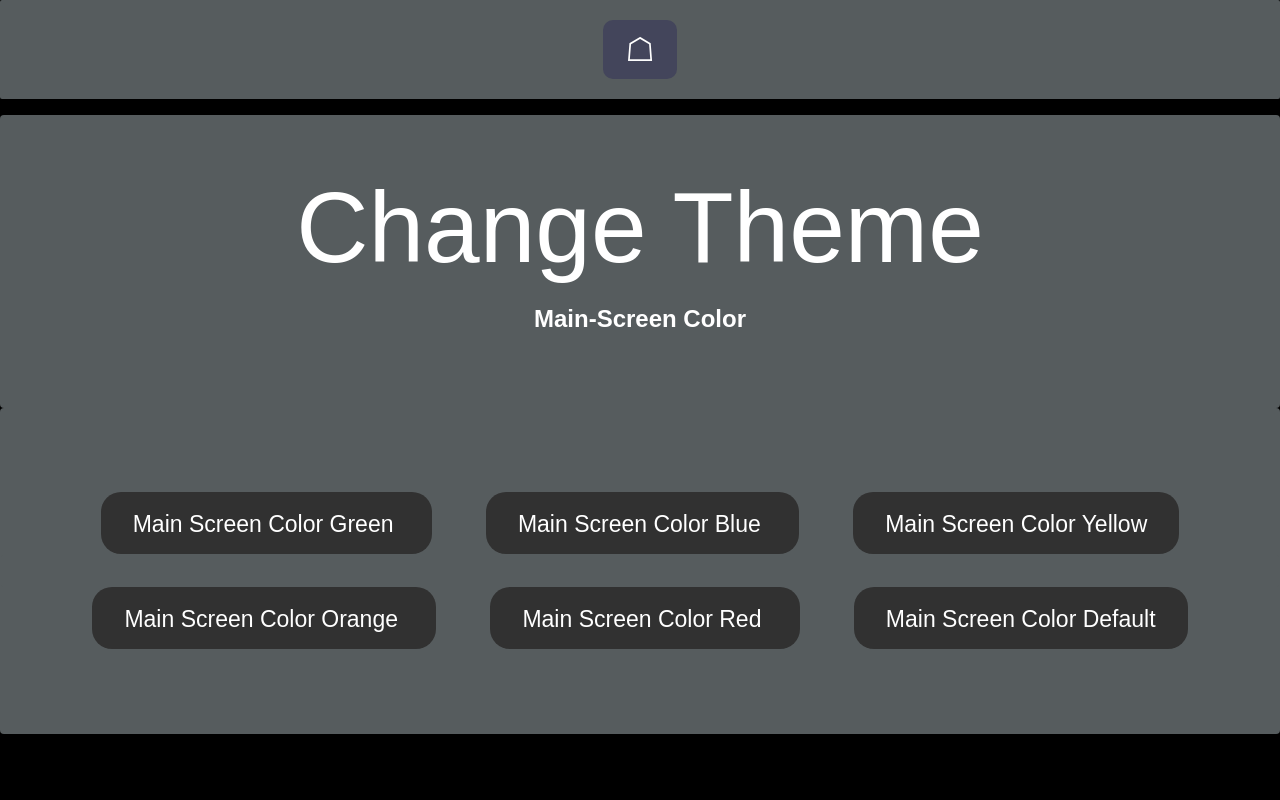
After one commit to foil-os/FOIL-Home, a PHP site: page /APPS/Settings/settings.change.theme.menu.home.screen.menu.main.screen.color.menu.php in a window 1280 px wide. The commit adds this page. Run offline with PHP 8.4, Linux system fonts and the light colour scheme.

Commit message:
Made a Settings App for FOIL-Home
This file is located in "FOIL-Home/APPS/Settings.

Note: The Settings Application and the documentation that is included will be subjected to changes or additions thoughout the beta update period.

```diff
--- /dev/null
+++ b/APPS/Settings/settings.change.theme.menu.home.screen.menu.main.screen.color.menu.php
@@ -0,0 +1,35 @@
+<!-- Settings App -->
+<html>
+
+<head>
+    <meta name="viewport" content="width=device-width, initial-scale=1.0">
+    <title>Settings Application</title>
+    <link href="settings.css" rel="stylesheet">
+    <link href="../../System_Files/css/FOIL-UI.css" rel="stylesheet">
+
+</head>
+
+<body>
+    <ul>
+        <a href="settings.change.theme.menu.home.screen.menu.main.screen.menu.php" class="FOIL-button-small color-is-blue"><FOIL-Font-Size-33> &#9750;</FOIL-Font-Size-33></a>
+    </ul>
+    <div class="header-screen color-one">
+        <FOIL-Font-Size-100>Change Theme</FOIL-Font-Size-100>
+        <h2>Main-Screen Color</h2>
+    </div>
+
+
+    <div class="main-screen color-one">
+        <a href="#" class="button"><FOIL-Font-Size-23> Main Screen Color Green </FOIL-Font-Size-23></a>
+        <a href="#" class="button"><FOIL-Font-Size-23> Main Screen Color Blue </FOIL-Font-Size-23></a>
+        <a href="#" class="button"><FOIL-Font-Size-23> Main Screen Color Yellow </FOIL-Font-Size-23></a>
+        <ul> </ul>
+        <a href="#" class="button"><FOIL-Font-Size-23> Main Screen Color Orange </FOIL-Font-Size-23></a>
+        <a href="#" class="button"><FOIL-Font-Size-23> Main Screen Color Red </FOIL-Font-Size-23></a>
+        <a href="#" class="button"><FOIL-Font-Size-23> Main Screen Color Default </FOIL-Font-Size-23></a>
+    </div>
+
+
+</body>
+
+</html>
--- /dev/null
+++ b/APPS/Settings/settings.css
@@ -0,0 +1,105 @@
+/* Settings Application */
+body {
+  font-family: Arial, Helvetica, sans-serif;
+  text-align: center;
+  background-color: black;
+}
+
+h1 {
+  font-size: 70px;
+}
+
+li {
+  padding: 16px 32px;
+  background-color: #533831;
+  color: white;
+  border-style: double;
+  border: 10px;
+  border-radius: 2px;
+}
+
+ul {
+  padding: 16px 32px;
+  background-color: #565c5e;
+  color: white;
+  border-style: double;
+  border: 10px;
+  border-radius: 2px;
+}
+
+.main-screen {
+  color: black;
+  padding: 100px 1px;
+  border-radius: 4px;
+}
+
+.main-screen.color-one {
+  background-color: #565c5e;
+  color:white;
+}
+
+.main-screen.color-two {
+  background-color: #455954;
+}
+
+.main-screen.color-three {
+  background-color: #9d7463;
+}
+
+.main-screen.color-four {
+  background-color: #b5c2c7;
+}
+
+.main-screen-color-five {
+  background-color: #dfdbd8;
+}
+
+
+.header-screen {
+  color:black;
+  padding: 55px 1px;
+  border-radius: 4px;
+}
+
+.header-screen.color-one {
+  background-color: #565c5e;
+  color:white;
+}
+
+.header-screen.color-two {
+  background-color: #455954;
+}
+
+.header-screen.color-three {
+  background-color: #9d7463;
+}
+
+.header-screen.color-four {
+  background-color: #b5c2c7;
+}
+
+.header-screen-color-five {
+  background-color: #dfdbd8;
+}
+
+
+.button {
+  font-size: 27px;
+  background-color: rgb(49, 49, 49);
+  padding: 16px 32px;
+  margin: 27px;
+  border-radius: 20px;
+  text-decoration: none;
+  color: white;
+  transition-duration: 0.2s;
+}
+
+
+.button:hover {
+  background-color: rgb(170, 111, 0);
+}
+
+
+.button:active {
+  background-color: rgb(0, 153, 0);
+}
--- a/System_Files/php/system-applications-menu.php
+++ b/System_Files/php/system-applications-menu.php
@@ -5,6 +5,7 @@
         <ul></ul>
         <a href="../../APPS/Calculator/index.php" class="button">Calculator</a>
         <a href="../../APPS/AnalogClock/index.php" class="button">Analog Clock</a>
+        <a href="../../APPS/Settings/index.php" class="button">Settings</a>
         <div class="separate"></div>
     </div>
 </div>
```
Also changed, not shown: APPS/Settings/index.php (added, +30 -0 lines), APPS/Settings/settings.change.date.and.time.menu.am.or.pm.menu.php (added, +30 -0 lines), APPS/Settings/settings.change.date.and.time.menu.php (added, +30 -0 lines), APPS/Settings/settings.change.theme.menu.foil.bar.menu.php (added, +30 -0 lines), APPS/Settings/settings.change.theme.menu.home.screen.menu.main.screen.menu.php (added, +29 -0 lines), APPS/Settings/settings.change.theme.menu.home.screen.menu.php (added, +29 -0 lines), APPS/Settings/settings.change.theme.menu.php (added, +29 -0 lines), APPS/Settings/README.md (added).
